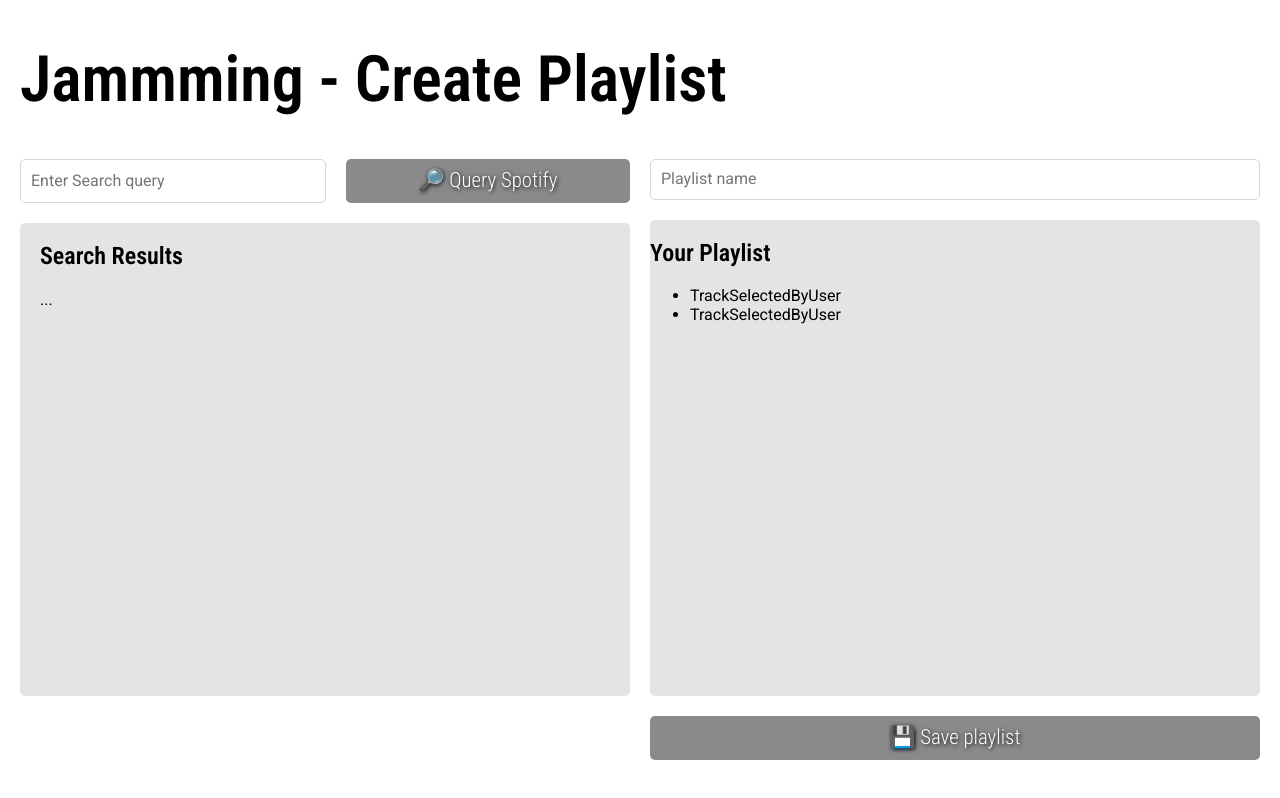
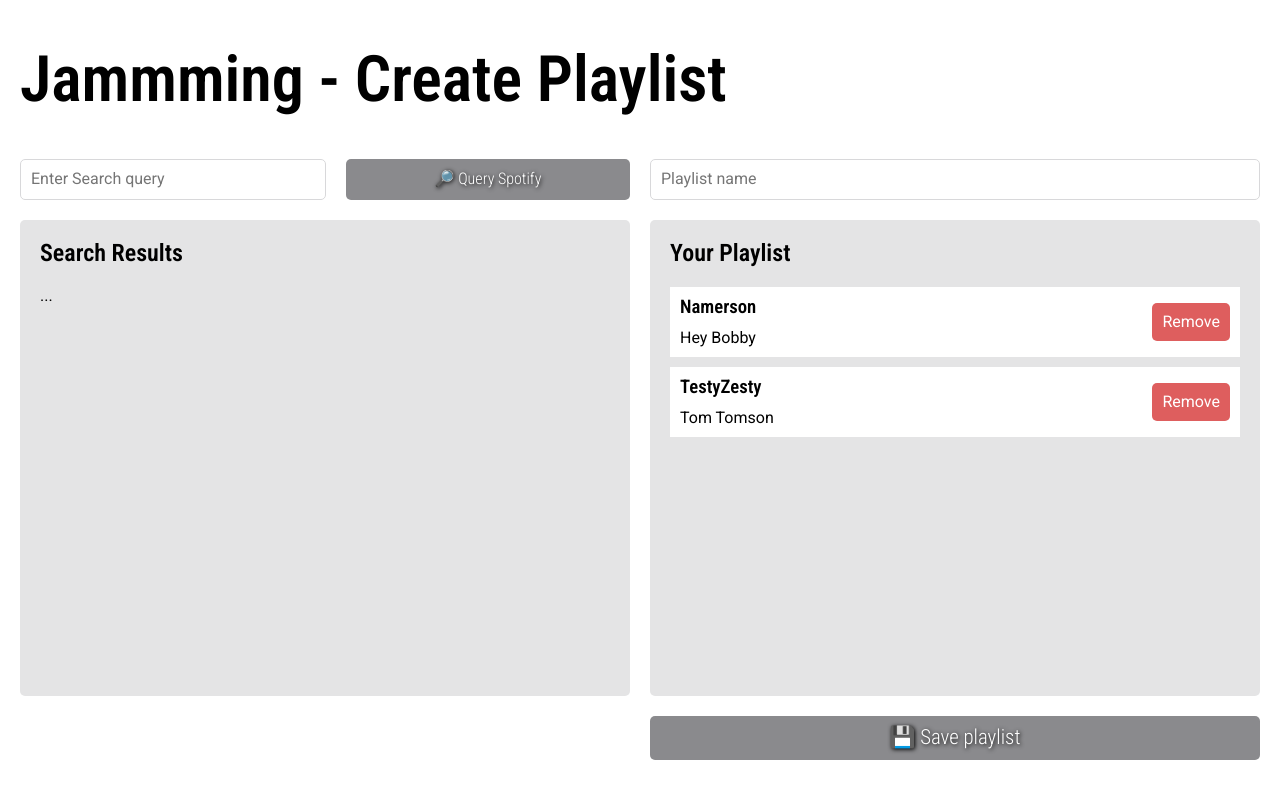
Before and after one commit to Domini-k/Jammming, a React (Create React App) app: page / in a window 1280 px wide. Built offline with nearby package versions, Linux system fonts and the light colour scheme.

Commit message:
Implement props flow to track component to determine type of track and additionally conditionally generate buttons

```diff
--- a/src/App.module.css
+++ b/src/App.module.css
@@ -94,6 +94,7 @@ main {
   display: flex;
   flex-direction: column;
   width: 100%;
+  height: 100%;
 }
 .playlistNameInput {
   padding: 10px;
@@ -101,11 +102,14 @@ main {
 
 .subColRight {
   background-color: #e4e4e5;
-  /* border: 5px solid yellowgreen; */
+  /* border: 5px solid goldenrod; */
+  border-radius: 5px;
   margin-top: 20px;
-  border-radius: 5px;
-  height: 100%;
+  padding: 0 20px;
   overflow: hidden;
+  display: flex;
+  flex-direction: column;
+  flex: 1;
 }
 .savePlaylistBtnWrapper {
   display: flex;
--- a/src/components/Playlist.js
+++ b/src/components/Playlist.js
@@ -1,12 +1,143 @@
-import React from 'react';
+import React, { useEffect, useState } from 'react';
+import Tracklist from './Tracklist'
+import styles from "./Playlist.module.css";
+// Mockup values
+const mockedListOfTracks2 = [
+    {
+      name:"Namerson",
+      artist:"Hey Bobby",
+      album:"itsa me",
+      id:(window.crypto.randomUUID())
+    },
+    {
+      name:"Namerson",
+      artist:"Hey Bobby",
+      album:"itsa me",
+      id:(window.crypto.randomUUID())
+    },
+    {
+      name:"Namerson",
+      artist:"Hey Bobby",
+      album:"itsa me",
+      id:(window.crypto.randomUUID())
+    },
+    {
+      name:"Namerson",
+      artist:"Hey Bobby",
+      album:"itsa me",
+      id:(window.crypto.randomUUID())
+    },
+    {
+      name:"Namerson",
+      artist:"Hey Bobby",
+      album:"itsa me",
+      id:(window.crypto.randomUUID())
+    },
+    {
+      name:"Namerson",
+      artist:"Hey Bobby",
+      album:"itsa me",
+      id:(window.crypto.randomUUID())
+    },
+    {
+      name:"Namerson",
+      artist:"Hey Bobby",
+      album:"itsa me",
+      id:(window.crypto.randomUUID())
+    },
+    {
+      name:"Namerson",
+      artist:"Hey Bobby",
+      album:"itsa me",
+      id:(window.crypto.randomUUID())
+    },
+    {
+      name:"Namerson",
+      artist:"Hey Bobby",
+      album:"itsa me",
+      id:(window.crypto.randomUUID())
+    },
+    {
+      name:"Namerson",
+      artist:"Hey Bobby",
+      album:"itsa me",
+      id:(window.crypto.randomUUID())
+    },
+    {
+      name:"Namerson",
+      artist:"Hey Bobby",
+      album:"itsa me",
+      id:(window.crypto.randomUUID())
+    },
+    {
+      name:"Namerson",
+      artist:"Hey Bobby",
+      album:"itsa me",
+      id:(window.crypto.randomUUID())
+    },
+    {
+      name:"Namerson",
+      artist:"Hey Bobby",
+      album:"itsa me",
+      id:(window.crypto.randomUUID())
+    },
+    {
+      name:"Namerson",
+      artist:"Hey Bobby",
+      album:"itsa me",
+      id:(window.crypto.randomUUID())
+    },
+    {
+      name:"Namerson",
+      artist:"Hey Bobby",
+      album:"itsa me",
+      id:(window.crypto.randomUUID())
+    },
+    {
+      name:"TestyZesty",
+      artist:"Tom Tomson",
+      album:"Just Me",
+      id:(window.crypto.randomUUID())
+    }
+  ];
+const mockedListOfTracks = [
+    {
+      name:"Namerson",
+      artist:"Hey Bobby",
+      album:"itsa me",
+      id:(window.crypto.randomUUID())
+    },
+    {
+      name:"TestyZesty",
+      artist:"Tom Tomson",
+      album:"Just Me",
+      id:(window.crypto.randomUUID())
+    }
+  ]
 
-function Playlist() {
-    return(
-        <ul>
-        <li>TrackSelectedByUser</li>
-        <li>TrackSelectedByUser</li>
-      </ul>
-    )
+// =====================================================
+
+function Playlist(newlyAddedTrackToPlaylist) {
+
+  const [tracksInPlaylist,setTracksInPlaylist] = useState([])
+  const [playlistName,setPlaylistName] = useState([])
+
+  useEffect(()=>{
+
+    // Mock list of tracks on the playlist to adjust CSS design
+    setTracksInPlaylist(mockedListOfTracks)
+
+
+  },[newlyAddedTrackToPlaylist])
+
+
+
+
+
+
+  return(
+    <Tracklist listOfTrackObjectsFromResponse={tracksInPlaylist} typeOfTracklist="Playlist"/>
+  )
 }
 
 export default Playlist
--- /dev/null
+++ b/src/components/Playlist.module.css
@@ -0,0 +1,8 @@
+.searchResultsWrapper {
+  display: flex;
+  flex-direction: column;
+  gap: 10px;
+  overflow-y: auto;
+  max-height: 100%;
+  margin-bottom: 20px;
+}
--- a/src/components/SearchBar.module.css
+++ b/src/components/SearchBar.module.css
@@ -1,10 +1,10 @@
 .searchBarWrapper {
   display: flex;
+  gap: 20px;
 }
 .mainSearchQuery {
   flex: 1;
   padding: 10px;
-  margin-right: 10px;
 }
 .searchQueryButton {
   flex: 1;
@@ -13,13 +13,12 @@
   font-optical-sizing: auto;
   font-weight: 300;
   font-style: normal;
-  font-size: 1.3em;
+  /* font-size: 1.3em; */
   background-color: #8a8a8d;
   color: white;
   transition: all 0.1s ease-in;
   text-shadow: 1px 1px 4px black;
   border-radius: 5px;
-  margin-left: 10px;
 }
 .searchQueryButton:hover {
   background-color: #b4b4b4;
--- a/src/components/SearchResults.js
+++ b/src/components/SearchResults.js
@@ -2,7 +2,7 @@ import React, { useEffect, useState } from 'react';
 import Tracklist from './Tracklist'
 import styles from "./SearchResults.module.css";
 // Mockup values to avoid using API for testing purposes
-const apiResponse2 = [
+const apiResponse = [
     {
       name:"Namerson",
       artist:"Hey Bobby",
@@ -16,7 +16,7 @@ const apiResponse2 = [
       id:(window.crypto.randomUUID())
     }
   ]
-const apiResponse = [
+const apiResponse2 = [
     {
       name:"Namerson",
       artist:"Hey Bobby",
@@ -146,7 +146,7 @@ useEffect(()=>{
     ) */
 
     return(
-        <Tracklist listOfTrackObjectsFromResponse={listOfTrackObjectsFromResponse}/>
+        <Tracklist listOfTrackObjectsFromResponse={listOfTrackObjectsFromResponse} typeOfTracklist="SearchResultsList"/>
     )
 
 
--- a/src/components/Track.js
+++ b/src/components/Track.js
@@ -2,11 +2,16 @@ import React from 'react';
 import styles from './Track.module.css'
 
 
-function Track({name,artist,album,id}) {
+function Track({name,artist,album,id,typeOfTracklist}) {
     return(
         <div className={styles.searchResultContent} album={album} id={id}>
+            <div className={styles.trackCardleftCol}>
             <h3>{name}</h3>
             <p>{artist}</p>
+            </div>
+            <div className={styles.trackCardrightCol}>
+            {typeOfTracklist=="SearchResultsList"?(<button className={styles.addButtonStyling}>+ Add</button>):(<button className={styles.removeButtonStyling}>Remove</button>)}
+            </div>
         </div>
     )
 }
--- a/src/components/Track.module.css
+++ b/src/components/Track.module.css
@@ -1,8 +1,35 @@
 .searchResultContent {
-  flex-direction: column;
+  /* flex-direction: column; */
+  justify-content: space-between;
+  align-items: center;
   background-color: white;
   display: flex;
   justify-items: flex-end;
-  gap: 10px;
   padding: 10px;
 }
+
+.trackCardleftCol {
+  display: flex;
+  flex-direction: column;
+  gap: 10px;
+}
+
+/* .trackCardrightCol {
+}
+.trackCardleftCol,
+.trackCardrightCol {
+} */
+
+.addButtonStyling,
+.removeButtonStyling {
+  padding: 10px;
+  border-radius: 5px;
+  color: white;
+}
+
+.addButtonStyling {
+  background-color: #27272a;
+}
+.removeButtonStyling {
+  background-color: #de5e5e;
+}
--- a/src/components/Tracklist.js
+++ b/src/components/Tracklist.js
@@ -2,16 +2,19 @@ import React, { useEffect, useState } from 'react';
 import Track from './Track';
 import styles from './Tracklist.module.css'
 
-function Tracklist({listOfTrackObjectsFromResponse}) {
+function Tracklist({listOfTrackObjectsFromResponse,typeOfTracklist}) {
 
     const [listOfTrackTagsFromResponse,setlistOfTrackTagsFromResponse] = useState([])
 
     useEffect(()=>{
+
+//-? Why there is a check for length????
+
         if(listOfTrackObjectsFromResponse.length>0){
             setlistOfTrackTagsFromResponse(
                 listOfTrackObjectsFromResponse.map( ({name,artist,album,id},key) => {
                     return (
-                        <Track key={key} name={name} artist={artist} album={album} id={id}/>
+                        <Track key={key} name={name} artist={artist} album={album} id={id} typeOfTracklist={typeOfTracklist}/>
                     )
                 })
             )
```
